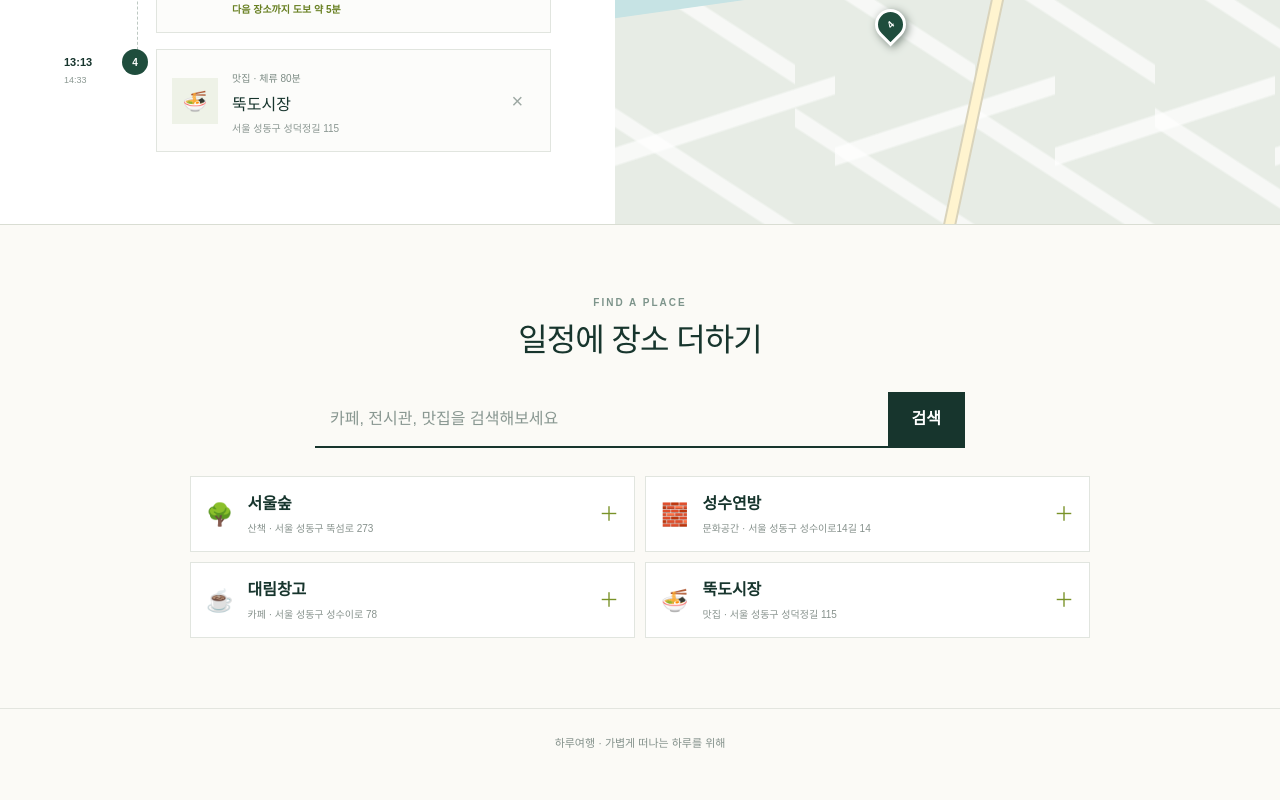
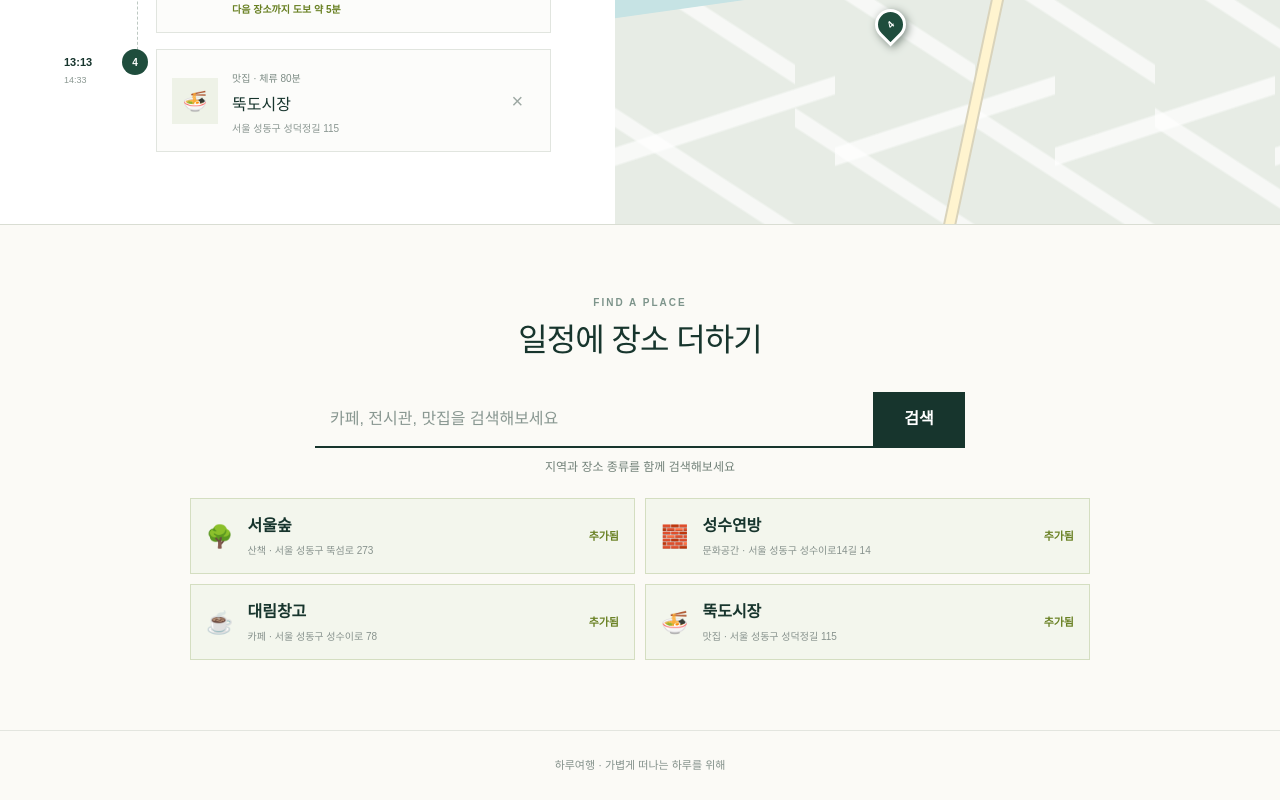
Before and after one commit to jkhc1807-source/HARU, a Next.js app: page / in a window 1280 px wide. Shown: the part 1156-1956 px from the top of the page. Before the commit the page ends 1934 px from the top, so only its background shows below. Built offline with nearby package versions, Linux system fonts and the light colour scheme; no server answers.

Commit message:
Clarify place search feedback

```diff
--- a/app/page.tsx
+++ b/app/page.tsx
@@ -74,6 +74,8 @@ export default function Home() {
   const [regionSuggestions, setRegionSuggestions] = useState<string[]>([]);
   const [isRegionSearching, setIsRegionSearching] = useState(false);
   const [showRegionSuggestions, setShowRegionSuggestions] = useState(false);
+  const [isPlaceSearching, setIsPlaceSearching] = useState(false);
+  const [searchNotice, setSearchNotice] = useState("지역과 장소 종류를 함께 검색해보세요");
   const mapEl = useRef<HTMLDivElement>(null);
   const mapRef = useRef<any>(null);
   const mapObjectsRef = useRef<any[]>([]);
@@ -182,20 +184,32 @@ export default function Home() {
 
   function searchPlaces(e: React.FormEvent) {
     e.preventDefault();
-    const term = `${city} ${query.trim()}`.trim();
+    const keyword = query.trim();
+    if (!keyword) {
+      setSearchNotice("찾고 싶은 장소나 종류를 입력해주세요");
+      return;
+    }
+    const term = `${city.trim()} ${keyword}`.trim();
     if (mapReady && window.kakao?.maps?.services) {
+      setIsPlaceSearching(true);
+      setSearchNotice(`‘${term}’ 장소를 찾고 있어요…`);
       const ps = new window.kakao.maps.services.Places();
       ps.keywordSearch(term, (data: any[], status: string) => {
-        if (status !== window.kakao.maps.services.Status.OK) return setNotice("검색 결과가 없어요");
+        setIsPlaceSearching(false);
+        if (status !== window.kakao.maps.services.Status.OK) {
+          setSearchNotice("검색 결과가 없어요. 다른 검색어를 입력해보세요");
+          return;
+        }
         const found = data.slice(0, 6).map((p: any): Spot => ({
           id: p.id, name: p.place_name, category: p.category_group_name || "장소", address: p.road_address_name || p.address_name,
           x: Number(p.x), y: Number(p.y), stay: 60, emoji: emojiForPlace(p),
         }));
-        setSpots(found); setNotice(`‘${term}’ 실제 장소 ${found.length}곳을 찾았어요`);
+        setSpots(found);
+        setSearchNotice(`‘${term}’ 실제 장소 ${found.length}곳을 찾았어요`);
       });
     } else {
       setSpots(sampleSpots.filter(s => `${s.name} ${s.category}`.includes(term) || term.includes("성수")));
-      setNotice("키를 추가하면 카카오의 실제 검색 결과가 표시돼요");
+      setSearchNotice("카카오맵 연결 후 실제 장소를 검색할 수 있어요");
     }
   }
 
@@ -258,7 +272,12 @@ export default function Home() {
   }
 
   function addSpot(spot: Spot) {
-    if (!plan.some(p => p.id === spot.id)) setPlan([...plan, spot]);
+    if (plan.some(p => p.id === spot.id)) {
+      setSearchNotice(`${spot.name}은 이미 일정에 있어요`);
+      return;
+    }
+    setPlan([...plan, spot]);
+    setSearchNotice(`${spot.name}을 일정 마지막에 추가했어요`);
   }
 
   return (
@@ -333,8 +352,12 @@ export default function Home() {
 
       <section className="search-section">
         <div><p className="eyebrow">FIND A PLACE</p><h2>일정에 장소 더하기</h2></div>
-        <form onSubmit={searchPlaces}><input value={query} onChange={e => setQuery(e.target.value)} placeholder="카페, 전시관, 맛집을 검색해보세요"/><button>검색</button></form>
-        <div className="results">{spots.map(s => <button className="result" key={s.id} onClick={() => addSpot(s)}><span>{s.emoji}</span><div><b>{s.name}</b><small>{s.category} · {s.address}</small></div><i>＋</i></button>)}</div>
+        <form onSubmit={searchPlaces}><input value={query} onChange={e => setQuery(e.target.value)} placeholder="카페, 전시관, 맛집을 검색해보세요"/><button disabled={isPlaceSearching}>{isPlaceSearching ? "검색 중…" : "검색"}</button></form>
+        <p className="search-feedback" role="status">{searchNotice}</p>
+        <div className="results">{spots.map(s => {
+          const isAdded = plan.some(item => item.id === s.id);
+          return <button className={`result ${isAdded ? "added" : ""}`} disabled={isAdded} key={s.id} onClick={() => addSpot(s)}><span>{s.emoji}</span><div><b>{s.name}</b><small>{s.category} · {s.address}</small></div><i>{isAdded ? "추가됨" : "＋"}</i></button>;
+        })}</div>
       </section>
       <footer>하루여행 · 가볍게 떠나는 하루를 위해</footer>
     </main>
```
Also changed, not shown: app/globals.css, 1 other file (tests, documents, lock files or other folders).
